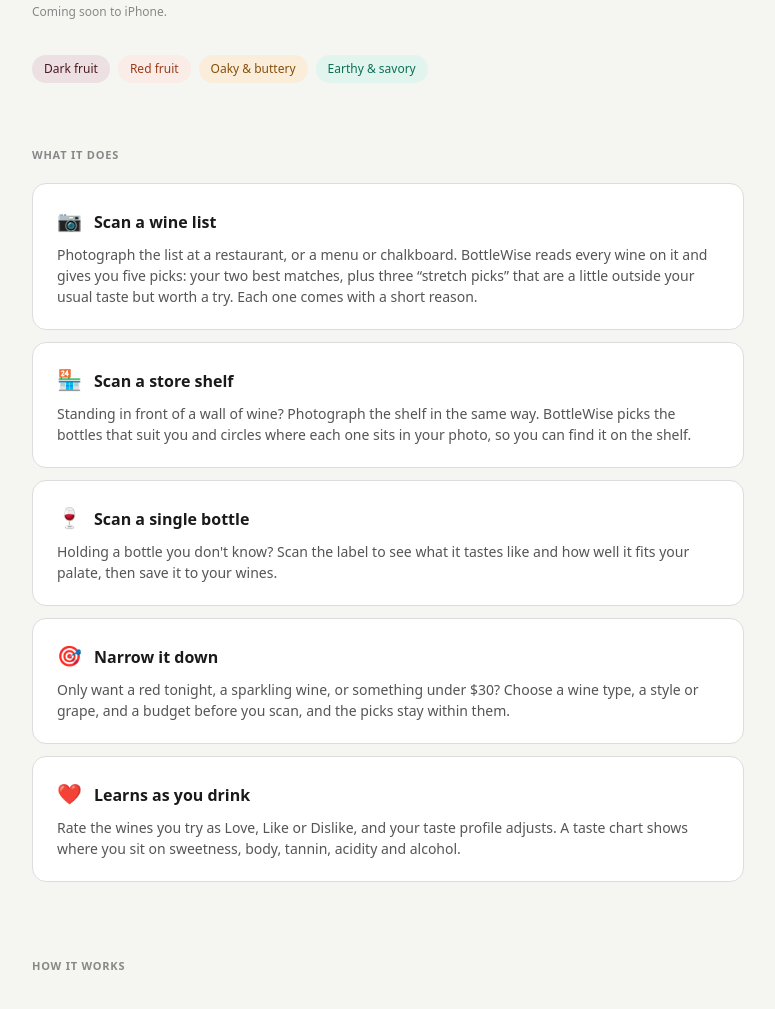
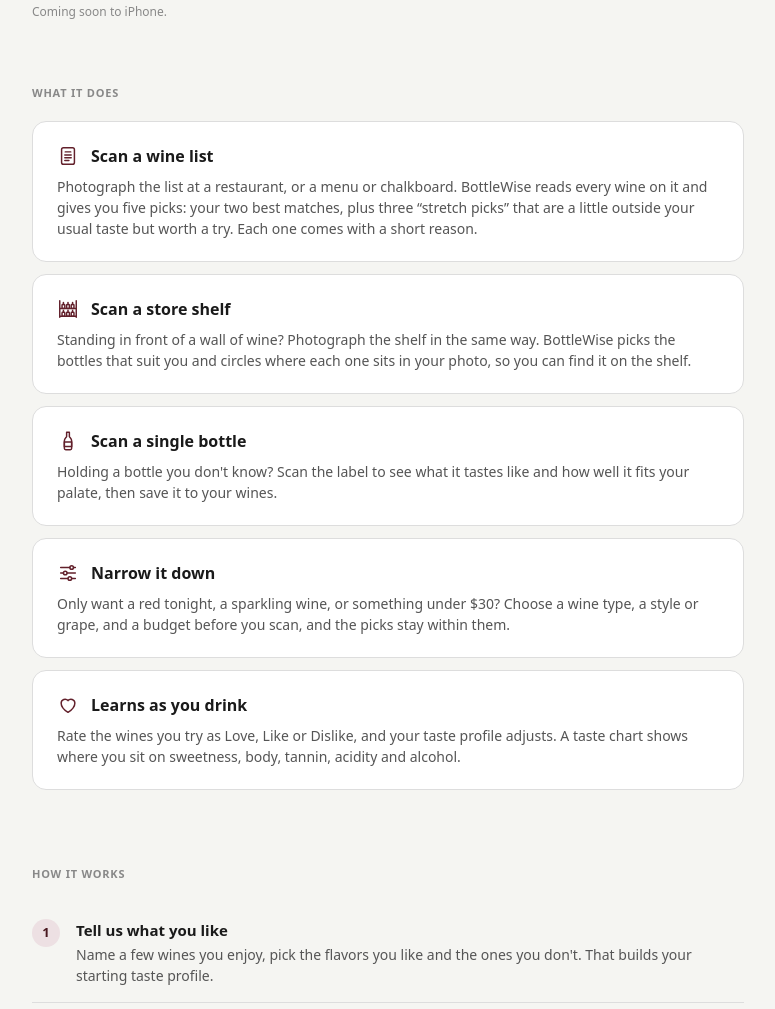
Before and after one commit to jdcapplications/jdcapplications.github.io, a plain HTML site: page bottlewise/index.html in a window 1280 px wide. Shown: the part 548-1557 px from the top of the page, without its empty margins (252-1027 px from the left). Drawn offline with Linux system fonts and the light colour scheme.

Commit message:
More modifications to index pages

```diff
--- a/bottlewise/index.html
+++ b/bottlewise/index.html
@@ -87,8 +87,12 @@
     background: #fff; border: 0.5px solid var(--border); border-radius: 14px;
     padding: 22px 24px; margin-bottom: 12px;
   }
-  .feature-top { display: flex; align-items: baseline; gap: 12px; margin-bottom: 8px; }
-  .feature-icon { font-size: 20px; }
+  .feature-top { display: flex; align-items: center; gap: 12px; margin-bottom: 8px; }
+  .feature-icon {
+    width: 22px; height: 22px; flex: 0 0 auto; align-self: center;
+    fill: none; stroke: var(--wine); stroke-width: 1.6;
+    stroke-linecap: round; stroke-linejoin: round;
+  }
   .feature-title { font-size: 16px; font-weight: 600; }
   .feature-body { font-size: 14px; color: #555; }
 
@@ -138,12 +142,6 @@
     <span class="store-btn">&#63743;&nbsp; App Store</span>
     <p class="store-note">Coming soon to iPhone.</p>
 
-    <div class="pill-row">
-      <span class="pill pill-wine">Dark fruit</span>
-      <span class="pill pill-coral">Red fruit</span>
-      <span class="pill pill-amber">Oaky &amp; buttery</span>
-      <span class="pill pill-teal">Earthy &amp; savory</span>
-    </div>
   </header>
 
   <section class="features">
@@ -151,7 +149,7 @@
 
     <div class="feature">
       <div class="feature-top">
-        <span class="feature-icon">&#128247;</span>
+        <svg class="feature-icon" viewBox="0 0 24 24" aria-hidden="true"><rect x="5" y="3" width="14" height="18" rx="2"/><path d="M9 7.5h6M8.5 11h7M8.5 14h7M8.5 17h4.5"/></svg>
         <span class="feature-title">Scan a wine list</span>
       </div>
       <p class="feature-body">Photograph the list at a restaurant, or a menu or chalkboard. BottleWise reads every wine on it and gives you five picks: your two best matches, plus three &ldquo;stretch picks&rdquo; that are a little outside your usual taste but worth a try. Each one comes with a short reason.</p>
@@ -159,7 +157,7 @@
 
     <div class="feature">
       <div class="feature-top">
-        <span class="feature-icon">&#127978;</span>
+        <svg class="feature-icon" viewBox="0 0 24 24" aria-hidden="true"><path d="M3 3v18M21 3v18M3 11.5h18M3 20h18"/><rect x="5.5" y="7.0" width="3" height="4.5" rx="0.8"/><path d="M7.0 7.0V5.0"/><rect x="10.5" y="7.0" width="3" height="4.5" rx="0.8"/><path d="M12.0 7.0V5.0"/><rect x="15.5" y="7.0" width="3" height="4.5" rx="0.8"/><path d="M17.0 7.0V5.0"/><rect x="5.5" y="15.5" width="3" height="4.5" rx="0.8"/><path d="M7.0 15.5V13.5"/><rect x="10.5" y="15.5" width="3" height="4.5" rx="0.8"/><path d="M12.0 15.5V13.5"/><rect x="15.5" y="15.5" width="3" height="4.5" rx="0.8"/><path d="M17.0 15.5V13.5"/></svg>
         <span class="feature-title">Scan a store shelf</span>
       </div>
       <p class="feature-body">Standing in front of a wall of wine? Photograph the shelf in the same way. BottleWise picks the bottles that suit you and circles where each one sits in your photo, so you can find it on the shelf.</p>
@@ -167,7 +165,7 @@
 
     <div class="feature">
       <div class="feature-top">
-        <span class="feature-icon">&#127863;</span>
+        <svg class="feature-icon" viewBox="0 0 24 24" aria-hidden="true"><path d="M10.5 2.5h3v4.5c0 1 2.5 2.2 2.5 5V20a1.5 1.5 0 0 1-1.5 1.5h-5A1.5 1.5 0 0 1 8 20v-8c0-2.8 2.5-4 2.5-5z"/><rect x="8" y="13" width="8" height="5"/></svg>
         <span class="feature-title">Scan a single bottle</span>
       </div>
       <p class="feature-body">Holding a bottle you don't know? Scan the label to see what it tastes like and how well it fits your palate, then save it to your wines.</p>
@@ -175,7 +173,7 @@
 
     <div class="feature">
       <div class="feature-top">
-        <span class="feature-icon">&#127919;</span>
+        <svg class="feature-icon" viewBox="0 0 24 24" aria-hidden="true"><path d="M4 6h10M18 6h2M4 12h3M11 12h9M4 18h8M16 18h4"/><circle cx="16" cy="6" r="2"/><circle cx="9" cy="12" r="2"/><circle cx="14" cy="18" r="2"/></svg>
         <span class="feature-title">Narrow it down</span>
       </div>
       <p class="feature-body">Only want a red tonight, a sparkling wine, or something under $30? Choose a wine type, a style or grape, and a budget before you scan, and the picks stay within them.</p>
@@ -183,7 +181,7 @@
 
     <div class="feature">
       <div class="feature-top">
-        <span class="feature-icon">&#10084;&#65039;</span>
+        <svg class="feature-icon" viewBox="0 0 24 24" aria-hidden="true"><path d="M12 20s-7.5-4.6-7.5-10.2A4.3 4.3 0 0 1 12 7.2a4.3 4.3 0 0 1 7.5 2.6C19.5 15.4 12 20 12 20z"/></svg>
         <span class="feature-title">Learns as you drink</span>
       </div>
       <p class="feature-body">Rate the wines you try as Love, Like or Dislike, and your taste profile adjusts. A taste chart shows where you sit on sweetness, body, tannin, acidity and alcohol.</p>
```
Also changed, not shown: index.html (+3 -8 lines).
